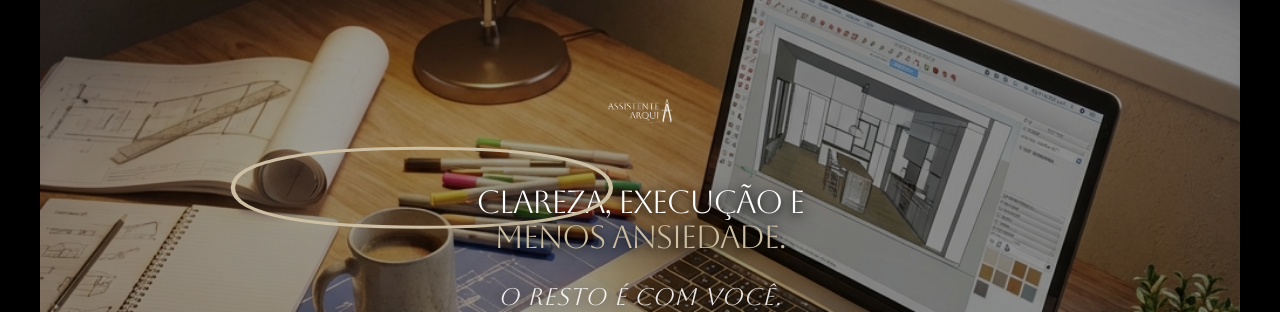
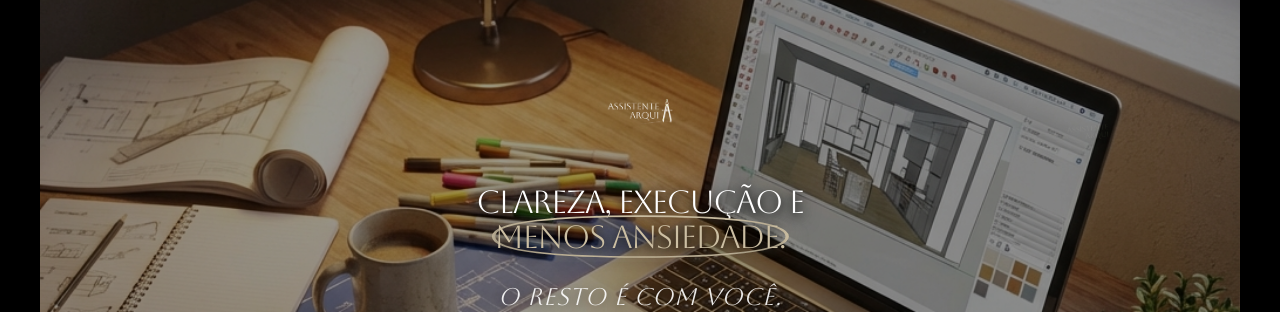
Before and after one commit to Dionathannunes/ASSISTENTE_ARQUI_2026, a React (Vite) app: page / in a window 1280 px wide. Shown: the top 312 px of the page. Built offline with nearby package versions, Linux system fonts and the light colour scheme; a web font is replaced by a local one.

Commit message:
fix: refine highlight circle alignment using relative insets

```diff
--- a/components/HeroSection.tsx
+++ b/components/HeroSection.tsx
@@ -63,7 +63,7 @@ export const HeroSection: React.FC = () => {
                             animate={{ opacity: 1, y: 0, scale: 1 }}
                             transition={{ delay: 0.8, type: "spring" }}
                         >
-                            <HighlightCircle delay={1.4} className="top-1/2 left-1/2 -translate-x-1/2 -translate-y-1/2 w-[150%] h-[280%] z-0" />
+                            <HighlightCircle delay={1.4} className="absolute -inset-2 -inset-x-6 w-[calc(100%+3rem)] h-[calc(100%+1rem)] z-0" />
                             <span className="relative z-10">menos ansiedade.</span>
                         </motion.span>
                     </h1>
```
